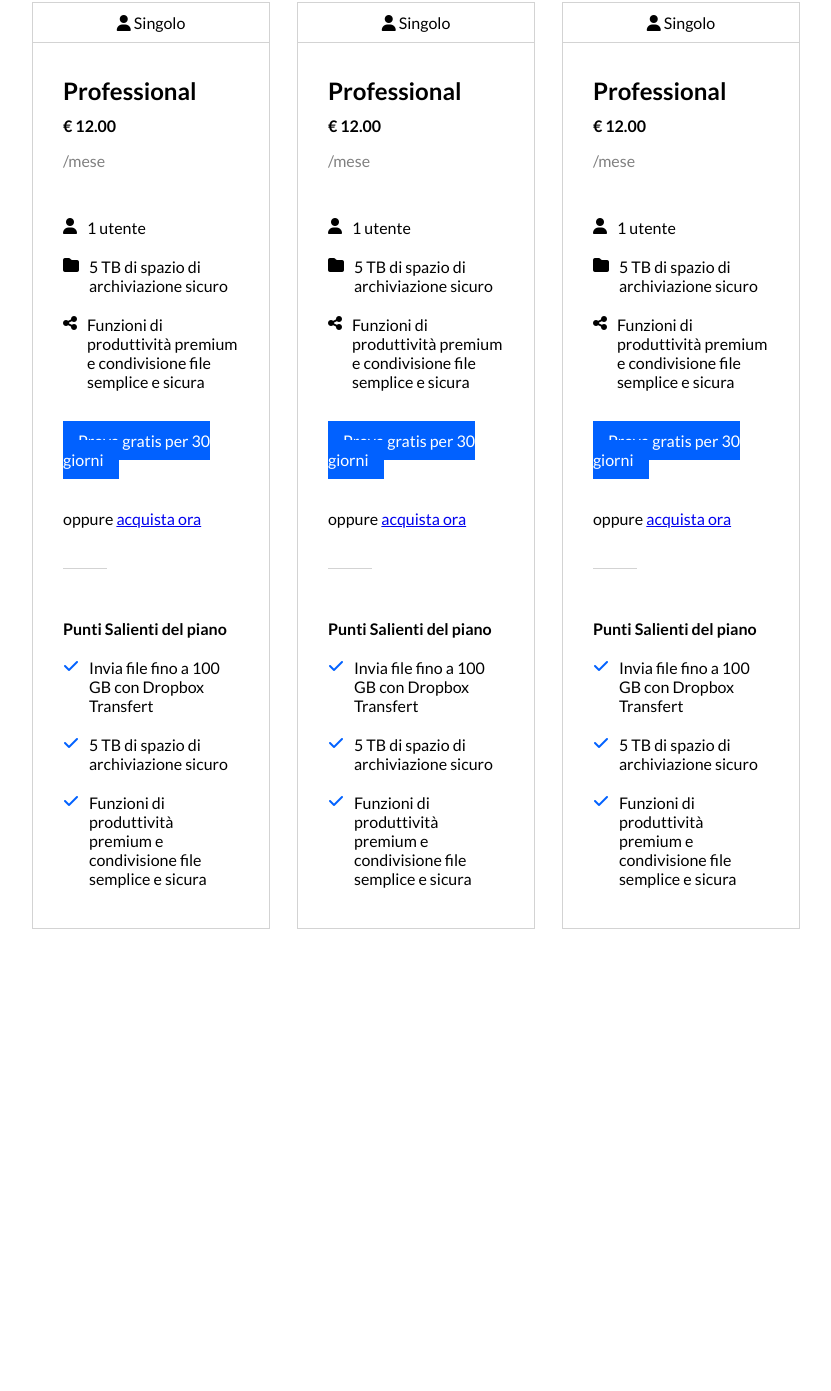
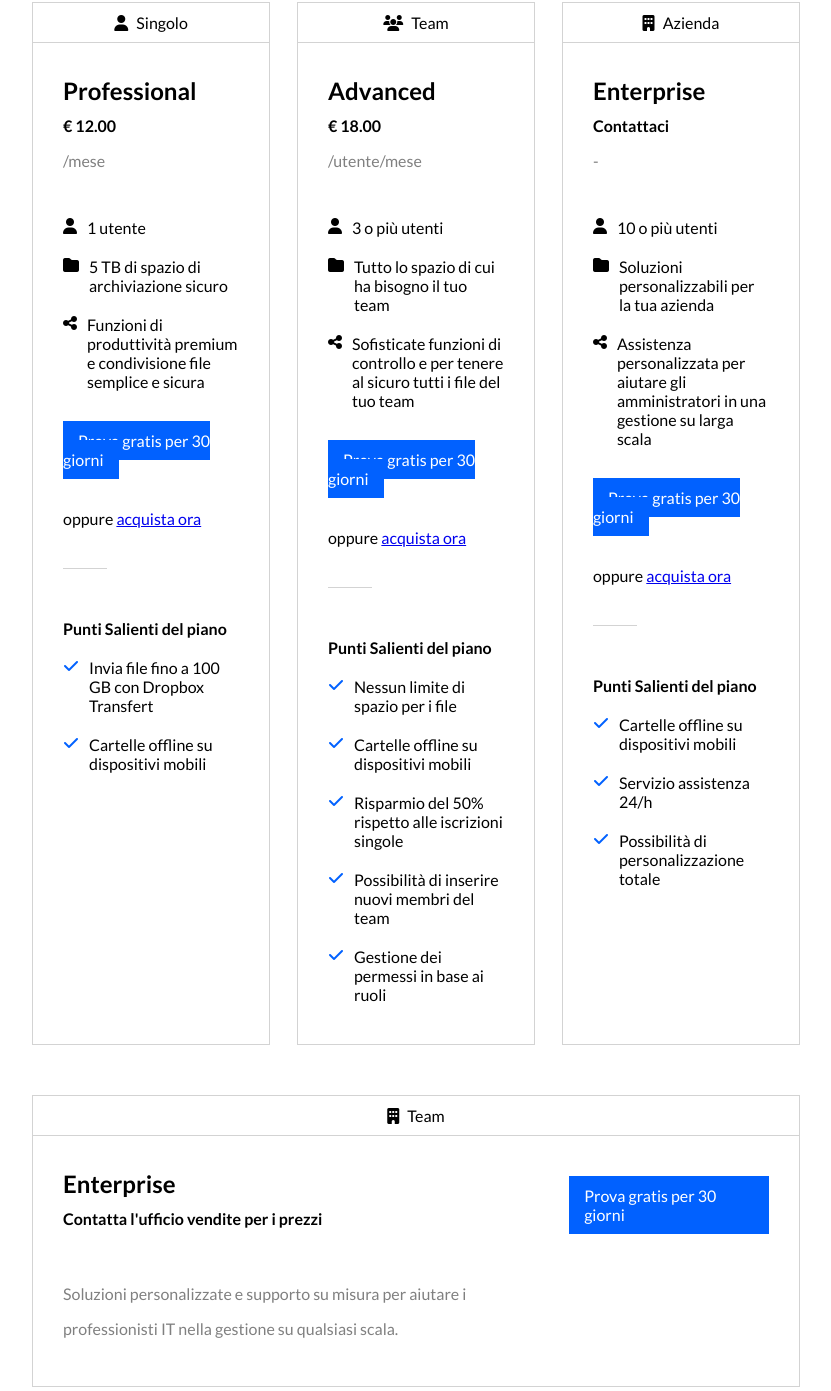
Before and after one commit to EsterSPR/htmlcss-dropbox, a plain HTML site: page index.html in a window 1280 px wide. Shown: the part 899-2290 px from the top of the page, without its empty margins (224-1055 px from the left). Before the commit the page ends 1928 px from the top, so only its background shows below. Drawn offline with Linux system fonts and the light colour scheme.

Commit message:
Iserita quarta card

```diff
--- a/css/style.css
+++ b/css/style.css
@@ -131,6 +131,10 @@
     padding: 10px;
 }
 
+.plan-kind > i {
+    margin-right: 5px;
+}
+
 .under-kind {
     border: none;
     height: 1px;
@@ -188,3 +192,33 @@
 .fa-check {
     color: #0161FF;
 }
+
+.plan-enterprise {
+    width: 100%;
+    height: auto;
+    border: 1px solid lightgray;
+}
+
+.grey-team {
+    color: grey;
+    margin-top: 40px;
+}
+
+#enterprise-content {
+    display: flex;
+}
+
+#enterprise-left {
+    width: 70%;
+}
+
+#enterprise-right {
+    width: 30%;
+    position: relative;
+}
+
+#enterprise-right > a {
+    position: absolute;
+    right: 30px;
+    top: 40px;
+}
--- a/index.html
+++ b/index.html
@@ -71,26 +71,25 @@
                         <div class="checklist">
                             <p><strong>Punti Salienti del piano</strong></p>
                             <div class="description-item"><i class="fa-solid fa-check"></i><div class="description-text"> Invia file fino a 100 GB con Dropbox Transfert</div></div>
-                            <div class="description-item"><i class="fa-solid fa-check"></i><div class="description-text"> 5 TB di spazio di archiviazione sicuro</div></div>
-                            <div class="description-item"><i class="fa-solid fa-check"></i><div class="description-text"> Funzioni di produttività premium e condivisione file semplice e sicura</div></div>
+                            <div class="description-item"><i class="fa-solid fa-check"></i><div class="description-text"> Cartelle offline su dispositivi mobili</div></div>
                         </div>
                     </div>
 
                     <div class="plan">
                         <!--icona e tipo-->
-                        <div class="plan-kind"><i class="fa-solid fa-user"></i> Singolo</div>
+                        <div class="plan-kind"><i class="fa-solid fa-users"></i> Team</div>
                         <hr class="under-kind">
                         <!--titolo e prezzo-->
                         <div class="titleprice">
-                            <h2>Professional</h2>
-                            <p><strong>€ 12.00</strong></p>
-                            <p class="grey">/mese</p>
+                            <h2>Advanced</h2>
+                            <p><strong>€ 18.00</strong></p>
+                            <p class="grey">/utente/mese</p>
                         </div>
                         <!--descrizione-->
                         <div class="description">
-                            <p class="description-item"><i class="fa-solid fa-user"></i> 1 utente</p>
-                            <p class="description-item"><i class="fa-solid fa-folder"></i> 5 TB di spazio di archiviazione sicuro</p>
-                            <p class="description-item"><i class="fa-solid fa-share-nodes"></i> Funzioni di produttività premium e condivisione file semplice e sicura</p>
+                            <p class="description-item"><i class="fa-solid fa-user"></i> 3 o più utenti</p>
+                            <p class="description-item"><i class="fa-solid fa-folder"></i> Tutto lo spazio di cui ha bisogno il tuo team</p>
+                            <p class="description-item"><i class="fa-solid fa-share-nodes"></i> Sofisticate funzioni di controllo e per tenere al sicuro tutti i file del tuo team</p>
                         </div>
                         <!--bottone-->
                         <div class="plan-trial">
@@ -101,27 +100,29 @@
                         <!--punti salienti-->
                         <div class="checklist">
                             <p><strong>Punti Salienti del piano</strong></p>
-                            <div class="description-item"><i class="fa-solid fa-check"></i><div class="description-text"> Invia file fino a 100 GB con Dropbox Transfert</div></div>
-                            <div class="description-item"><i class="fa-solid fa-check"></i><div class="description-text"> 5 TB di spazio di archiviazione sicuro</div></div>
-                            <div class="description-item"><i class="fa-solid fa-check"></i><div class="description-text"> Funzioni di produttività premium e condivisione file semplice e sicura</div></div>
+                            <div class="description-item"><i class="fa-solid fa-check"></i><div class="description-text"> Nessun limite di spazio per i file</div></div>
+                            <div class="description-item"><i class="fa-solid fa-check"></i><div class="description-text"> Cartelle offline su dispositivi mobili</div></div>
+                            <div class="description-item"><i class="fa-solid fa-check"></i><div class="description-text"> Risparmio del 50% rispetto alle iscrizioni singole</div></div>
+                            <div class="description-item"><i class="fa-solid fa-check"></i><div class="description-text"> Possibilità di inserire nuovi membri del team</div></div>
+                            <div class="description-item"><i class="fa-solid fa-check"></i><div class="description-text"> Gestione dei permessi in base ai ruoli</div></div>
                         </div>
                     </div>
 
                     <div class="plan">
                         <!--icona e tipo-->
-                        <div class="plan-kind"><i class="fa-solid fa-user"></i> Singolo</div>
+                        <div class="plan-kind"><i class="fa-solid fa-building"></i> Azienda</div>
                         <hr class="under-kind">
                         <!--titolo e prezzo-->
                         <div class="titleprice">
-                            <h2>Professional</h2>
-                            <p><strong>€ 12.00</strong></p>
-                            <p class="grey">/mese</p>
+                            <h2>Enterprise</h2>
+                            <p><strong>Contattaci</strong></p>
+                            <p class="grey">-</p>
                         </div>
                         <!--descrizione-->
                         <div class="description">
-                            <div class="description-item"><i class="fa-solid fa-user"></i><div class="description-text"> 1 utente</div></div>
-                            <div class="description-item"><i class="fa-solid fa-folder"></i><div class="description-text"> 5 TB di spazio di archiviazione sicuro</div></div>
-                            <div class="description-item"><i class="fa-solid fa-share-nodes"></i><div class="description-text"> Funzioni di produttività premium e condivisione file semplice e sicura</div></div>
+                            <div class="description-item"><i class="fa-solid fa-user"></i><div class="description-text"> 10 o più utenti</div></div>
+                            <div class="description-item"><i class="fa-solid fa-folder"></i><div class="description-text"> Soluzioni personalizzabili per la tua azienda</div></div>
+                            <div class="description-item"><i class="fa-solid fa-share-nodes"></i><div class="description-text"> Assistenza personalizzata per aiutare gli amministratori in una gestione su larga scala</div></div>
                         </div>
                         <!--bottone-->
                         <div class="plan-trial">
@@ -132,9 +133,28 @@
                         <!--punti salienti-->
                         <div class="checklist">
                             <p><strong>Punti Salienti del piano</strong></p>
-                            <div class="description-item"><i class="fa-solid fa-check"></i><div class="description-text"> Invia file fino a 100 GB con Dropbox Transfert</div></div>
-                            <div class="description-item"><i class="fa-solid fa-check"></i><div class="description-text"> 5 TB di spazio di archiviazione sicuro</div></div>
-                            <div class="description-item"><i class="fa-solid fa-check"></i><div class="description-text"> Funzioni di produttività premium e condivisione file semplice e sicura</div></div>
+                            <div class="description-item"><i class="fa-solid fa-check"></i><div class="description-text"> Cartelle offline su dispositivi mobili</div></div>
+                            <div class="description-item"><i class="fa-solid fa-check"></i><div class="description-text"> Servizio assistenza 24/h</div></div>
+                            <div class="description-item"><i class="fa-solid fa-check"></i><div class="description-text"> Possibilità di personalizzazione totale</div></div>
+                        </div>
+                    </div>
+                </div>
+                <div class="plan-enterprise">
+                    <!--icona e tipo-->
+                    <div class="plan-kind"><i class="fa-solid fa-building"></i> Team</div>
+                    <hr class="under-kind">
+                    <div id="enterprise-content">
+                        <div id="enterprise-left">
+                            <!--titolo e prezzo-->
+                            <div class="titleprice">
+                                <h2>Enterprise</h2>
+                                <p><strong>Contatta l'ufficio vendite per i prezzi</strong></p>
+                                <p class="grey-team">Soluzioni personalizzate e supporto su misura per aiutare i professionisti IT nella gestione su qualsiasi scala.</p>
+                            </div>
+                        </div>
+                        <div id="enterprise-right">
+                            <!--bottone-->
+                            <a href="#" class="plan-btn">Prova gratis per 30 giorni</a>
                         </div>
                     </div>
                 </div>
```
